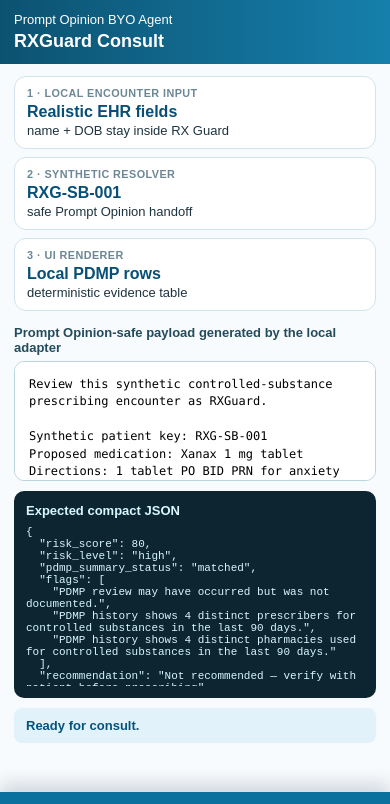
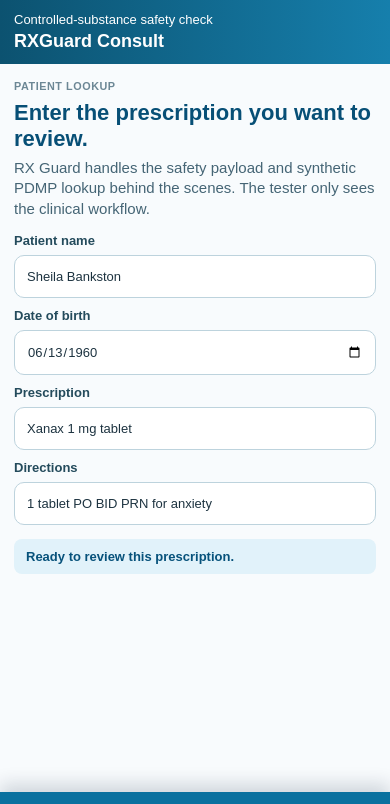
Before and after one commit to mikepatraw/rx-guard, a website: page public/index.html in a window 390 px wide. Shown: the top 804 px of the page. Drawn offline with Linux system fonts and the light colour scheme.

Commit message:
feat(ui): replace JSON preview with intake form

```diff
--- a/public/app.js
+++ b/public/app.js
@@ -80,24 +80,6 @@
   }
 }
 
-function buildPromptText(data) {
-  const payload = data.promptOpinionPayload;
-  return [
-    'Review this synthetic controlled-substance prescribing encounter as RXGuard.',
-    '',
-    `Synthetic patient key: ${payload.synthetic_patient_key}`,
-    `Proposed medication: ${payload.proposed_medication}`,
-    `Directions: ${payload.directions}`,
-    `Patient-reported history: ${payload.patient_reported_history}`,
-    `Encounter note: ${payload.encounter_note}`,
-    '',
-    'Return JSON only with exactly these keys:',
-    'risk_score, risk_level, pdmp_summary_status, flags, recommendation, compliance_flag, auto_note.',
-    '',
-    'Do not return PDMP table rows.'
-  ].join('\n');
-}
-
 function insightsFor(data) {
   const crossRef = data.rxGuardReview?.pdmpCrossReference;
   if (!crossRef?.matched) return ['No synthetic PDMP match was found for this demo patient.'];
@@ -106,27 +88,65 @@
     `${crossRef.pharmacyCount90d} different pharmacies used in the last 90 days.`,
     'Recent opioid and benzodiazepine fills appear in the local synthetic PDMP record.',
     'Patient-reported history conflicts with the deterministic local PDMP evidence.',
-    'Prompt Opinion returns compact decision support; RX Guard renders the table and workflow.'
+    'RX Guard matched the patient to local synthetic PDMP evidence and prepared this workflow.'
   ];
+}
+
+function input(id) {
+  return document.getElementById(id);
+}
+
+function isoToInputDate(value) {
+  return value?.match(/^\d{4}-\d{2}-\d{2}$/) ? value : '';
+}
+
+function populateIntake(data) {
+  const patient = data?.patient ?? { displayName: 'Sheila Bankston' };
+  const prescription = data?.demoInput ?? { medication: 'Xanax 1 mg tablet', directions: '1 tablet PO BID PRN for anxiety', dob: '1960-06-13' };
+  input('patientName').value = patient.displayName;
+  input('patientDob').value = isoToInputDate(patient.dob ?? prescription.dob);
+  input('prescriptionMedication').value = prescription.medication;
+  input('prescriptionDirections').value = prescription.directions;
+}
+
+function formatInputDate(value) {
+  const match = value?.match(/^(\d{4})-(\d{2})-(\d{2})$/);
+  return match ? `${match[2]}/${match[3]}/${match[1]}` : value;
+}
+
+function applyIntakeToReview(data) {
+  const patientName = input('patientName').value.trim() || 'Sheila Bankston';
+  const patientDob = input('patientDob').value;
+  const medication = input('prescriptionMedication').value.trim() || 'Xanax 1 mg tablet';
+  const directions = input('prescriptionDirections').value.trim() || '1 tablet PO BID PRN for anxiety';
+  setField('patient-name', patientName);
+  if (patientDob) setField('patient-dob', formatInputDate(patientDob));
+  setField('medication', medication);
+  setField('directions', directions);
+
+  const patient = data?.patient;
+  if (patientName.toLowerCase() === (patient?.displayName ?? '').toLowerCase()) {
+    setField('patient-dob', `${patient.dobDisplay} (${patient.age})`);
+    setField('mrn', patient.mrn);
+  }
 }
 
 function renderDemo(data) {
   const response = data?.promptOpinionResponse ?? fallbackResponse;
   const patient = data?.patient ?? { displayName: 'Sheila Bankston', dobDisplay: 'DOB display unavailable', age: 'unknown', mrn: '458293' };
-  const input = data?.demoInput ?? { medication: 'Xanax 1 mg tablet', directions: '1 tablet PO BID PRN for anxiety' };
+  const inputData = data?.demoInput ?? { medication: 'Xanax 1 mg tablet', directions: '1 tablet PO BID PRN for anxiety' };
 
-  document.getElementById('consultPrompt').value = data ? buildPromptText(data) : '';
-  document.getElementById('jsonPreview').textContent = JSON.stringify(response, null, 2);
+  populateIntake(data);
 
   setField('synthetic-key', data?.resolvedSyntheticKey ?? 'RXG-SB-001');
   setField('pdmp-query-date', data?.encounter?.pdmpQueryDate ?? '04/19/2026 10:32 AM');
   setField('patient-name', patient.displayName);
   setField('patient-dob', `${patient.dobDisplay} (${patient.age})`);
   setField('mrn', patient.mrn);
-  setField('medication', input.medication);
-  setField('directions', input.directions);
+  setField('medication', inputData.medication);
+  setField('directions', inputData.directions);
   setField('history-mismatch', 'Patient reports no recent controlled-substance use; local synthetic PDMP rows show five recent controlled-substance fills.');
-  setField('contract-status', `pdmp_summary_status: ${response.pdmp_summary_status}`);
+  setField('contract-status', response.pdmp_summary_status === 'matched' ? 'Synthetic PDMP evidence matched' : 'No synthetic PDMP match found');
   setField('risk-score', String(response.risk_score));
   setField('risk-level', response.risk_level.toUpperCase());
   setField('recommendation-title', response.risk_level === 'high' ? 'NOT RECOMMENDED' : 'REVIEW REQUIRED');
@@ -146,19 +166,21 @@
   status.textContent = `${action.message} (${action.ehrActions.join(', ')})`;
 }
 
-function showAnalysis() {
+function showAnalysis(event) {
+  event?.preventDefault();
+  applyIntakeToReview(demo);
   const status = document.getElementById('agentStatus');
-  status.textContent = 'Submitting Prompt Opinion-safe JSON from the local adapter…';
-  setTimeout(() => { status.textContent = 'Receiving compact risk JSON: risk_score, flags, recommendation, auto_note…'; }, 1200);
-  setTimeout(() => { status.textContent = 'RX Guard is adding local synthetic PDMP rows and rendering the EHR workflow…'; }, 2600);
+  status.textContent = 'Looking up the patient and checking controlled-substance history…';
+  setTimeout(() => { status.textContent = 'Reviewing prescription risk and documentation status…'; }, 700);
+  setTimeout(() => { status.textContent = 'Preparing the RX Guard recommendation…'; }, 1400);
   setTimeout(() => {
     document.getElementById('consultOverlay').classList.add('hidden');
     document.getElementById('rxOverlay').classList.remove('hidden');
-  }, 4200);
+  }, 2100);
 }
 
 renderDemo(demo);
-document.getElementById('runAnalysisBtn').addEventListener('click', showAnalysis);
+document.getElementById('intakeForm').addEventListener('submit', showAnalysis);
 document.getElementById('proceedBtn').addEventListener('click', () => applyWorkflow(actions.proceed));
 document.getElementById('cautionBtn').addEventListener('click', () => applyWorkflow(actions.caution));
 document.getElementById('doNotPrescribeBtn').addEventListener('click', () => applyWorkflow(actions.stop));
--- a/public/index.html
+++ b/public/index.html
@@ -39,17 +39,22 @@
 
   <section id="consultOverlay" class="consult-overlay">
     <div class="consult-panel">
-      <div class="consult-head"><span>Prompt Opinion BYO Agent</span><b>RXGuard Consult</b></div>
-      <div class="handoff-grid">
-        <div class="handoff-card"><small>1 · Local encounter input</small><strong>Realistic EHR fields</strong><span>name + DOB stay inside RX Guard</span></div>
-        <div class="handoff-card"><small>2 · Synthetic resolver</small><strong data-rx-field="synthetic-key">RXG-SB-001</strong><span>safe Prompt Opinion handoff</span></div>
-        <div class="handoff-card"><small>3 · UI renderer</small><strong>Local PDMP rows</strong><span>deterministic evidence table</span></div>
-      </div>
-      <label for="consultPrompt">Prompt Opinion-safe payload generated by the local adapter</label>
-      <textarea id="consultPrompt" placeholder="Local adapter will generate the Prompt Opinion-safe payload..."></textarea>
-      <div class="json-preview"><b>Expected compact JSON</b><pre id="jsonPreview">Loading adapter output…</pre></div>
-      <div id="agentStatus" class="agent-status">Ready for consult.</div>
-      <button id="runAnalysisBtn" class="analyze-btn">Run RXGuard Analysis</button>
+      <div class="consult-head"><span>Controlled-substance safety check</span><b>RXGuard Consult</b></div>
+      <form id="intakeForm" class="intake-form">
+        <div class="intake-copy">
+          <small>Patient lookup</small>
+          <h2>Enter the prescription you want to review.</h2>
+          <p>RX Guard handles the safety payload and synthetic PDMP lookup behind the scenes. The tester only sees the clinical workflow.</p>
+        </div>
+        <div class="form-grid">
+          <label class="form-field" for="patientName">Patient name<input id="patientName" name="patientName" autocomplete="off" /></label>
+          <label class="form-field" for="patientDob">Date of birth<input id="patientDob" name="patientDob" type="date" /></label>
+          <label class="form-field" for="prescriptionMedication">Prescription<input id="prescriptionMedication" name="prescriptionMedication" autocomplete="off" /></label>
+          <label class="form-field" for="prescriptionDirections">Directions<input id="prescriptionDirections" name="prescriptionDirections" autocomplete="off" /></label>
+        </div>
+        <div id="agentStatus" class="agent-status">Ready to review this prescription.</div>
+        <button id="runAnalysisBtn" class="analyze-btn" type="submit">Run RXGuard Analysis</button>
+      </form>
     </div>
   </section>
 
@@ -69,7 +74,7 @@
           <h3>CLINICAL INSIGHTS</h3><ul class="insights" data-rx-list="insights"></ul>
         </div>
         <div class="right-col">
-          <div class="adapter-card"><small>Connected adapter</small><b>local CLI → Prompt Opinion JSON → RX Guard UI</b><code data-rx-field="contract-status">pdmp_summary_status: matched</code></div>
+          <div class="adapter-card"><small>Review source</small><b>RX Guard matched the patient locally and prepared the safety review.</b><code data-rx-field="contract-status">Synthetic PDMP evidence matched</code></div>
           <h3>RISK ASSESSMENT</h3><div class="risk-box"><div><small>RISK SCORE</small><strong class="risk-score" data-rx-field="risk-score">80</strong><span>/100</span></div><div><small>RISK LEVEL</small><b class="risk-level" data-rx-field="risk-level">HIGH</b></div></div>
           <h3>KEY FLAGS (Top 3)</h3><ul class="flags" data-rx-list="flags"></ul>
           <h3>RECOMMENDATION</h3><div class="rec"><b data-rx-field="recommendation-title">NOT RECOMMENDED</b><br><span data-rx-field="recommendation">Verify history and coordinate care before prescribing.</span></div>
--- a/public/styles.css
+++ b/public/styles.css
@@ -23,11 +23,11 @@
 .hidden { display: none !important; }
 .consult-panel { width: min(1060px, 95vw); max-height: calc(100dvh - 48px); display: flex; flex-direction: column; background: #f8fbfd; border-radius: 16px; border: 1px solid #b7d1df; box-shadow: 0 26px 80px #001b2fcc; overflow-y: auto; }
 .consult-head { display: flex; justify-content: space-between; align-items: center; padding: 16px 20px; color: #fff; background: linear-gradient(90deg, #0c5270, #167fac); } .consult-head b { font-size: 22px; }
-.handoff-grid { display: grid; grid-template-columns: repeat(3, 1fr); gap: 14px; padding: 18px 20px 8px; }
-.handoff-card { padding: 16px; border: 1px solid #d1e4ec; border-radius: 12px; background: #fff; } .handoff-card small, .adapter-card small { display: block; text-transform: uppercase; color: #6c8795; font-weight: 800; letter-spacing: .04em; } .handoff-card strong { display: block; margin: 8px 0 4px; color: #074f76; font-size: 18px; }
-.consult-panel label { display: block; margin: 10px 20px 8px; font-weight: 800; color: #244b5c; }
-#consultPrompt { width: calc(100% - 40px); margin: 0 20px; min-height: 190px; resize: none; padding: 14px; border-radius: 10px; border: 1px solid #bdd3dd; font-family: ui-monospace, SFMono-Regular, Menlo, monospace; font-size: 13px; line-height: 1.45; }
-.json-preview { margin: 14px 20px; padding: 12px; background: #0d2531; color: #d8f6ff; border-radius: 10px; } .json-preview pre { margin: 8px 0 0; white-space: pre-wrap; font-size: 12px; }
+.intake-form { padding: 22px 24px 24px; }
+.intake-copy { margin-bottom: 18px; } .intake-copy small { display: block; text-transform: uppercase; color: #6c8795; font-weight: 800; letter-spacing: .05em; } .intake-copy h2 { margin: 8px 0 6px; color: #074f76; font-size: 26px; } .intake-copy p { max-width: 720px; color: #456575; font-size: 15px; }
+.form-grid { display: grid; grid-template-columns: repeat(2, minmax(0, 1fr)); gap: 14px; }
+.form-field { display: grid; gap: 7px; color: #244b5c; font-weight: 800; }
+.form-field input { width: 100%; border: 1px solid #bdd3dd; border-radius: 10px; padding: 13px 12px; color: #1d3340; background: #fff; font: inherit; font-weight: 500; }
 .agent-status { margin: 0 20px 12px; padding: 10px 12px; border-radius: 8px; color: #07527b; background: #e1f2fa; font-weight: 700; }
 .analyze-btn { margin: 0 20px 20px; width: calc(100% - 40px); background: #0a719f; color: #fff; padding: 15px; font-size: 17px; }
 .rx-modal { width: min(1180px, 96vw); max-height: 94vh; overflow: hidden; border-radius: 10px; background: #fff; border: 1px solid #cfdde4; box-shadow: 0 22px 80px #001b2fcc; }
@@ -64,14 +64,11 @@
   .rx-modal { padding-bottom: 190px; }
   .consult-head, .modal-head { align-items: flex-start; flex-direction: column; gap: 4px; padding: 12px 14px; }
   .consult-head b, .modal-head h2 { font-size: 18px; }
-  .handoff-grid { gap: 8px; padding: 12px 14px 6px; }
-  .handoff-card { padding: 10px 12px; }
-  .handoff-card strong { margin: 4px 0 2px; font-size: 16px; }
-  .consult-panel label { margin: 8px 14px 6px; }
-  #consultPrompt { width: calc(100% - 28px); min-height: 120px; margin: 0 14px; font-size: 12px; }
-  .json-preview { margin: 10px 14px; max-height: 210px; overflow-y: auto; }
-  .json-preview pre { max-height: 160px; overflow-y: auto; font-size: 11px; }
-  .agent-status { margin: 0 14px 10px; }
+  .form-grid { grid-template-columns: 1fr; gap: 10px; }
+  .intake-form { padding: 16px 14px 96px; }
+  .intake-copy { margin-bottom: 14px; }
+  .intake-copy h2 { font-size: 22px; }
+  .agent-status { margin: 14px 0; }
   .analyze-btn { position: fixed; left: 0; right: 0; bottom: 0; z-index: 30; width: 100%; margin: 0; border-radius: 0; padding: 16px; box-shadow: 0 -8px 18px rgba(0, 27, 47, .16); }
   .modal-body { display: block; max-height: none; overflow: visible; padding: 12px; }
   .summary { grid-template-columns: 1fr; }
```
Also changed, not shown: src/ui/static-assets.test.ts (+14 -7 lines).
